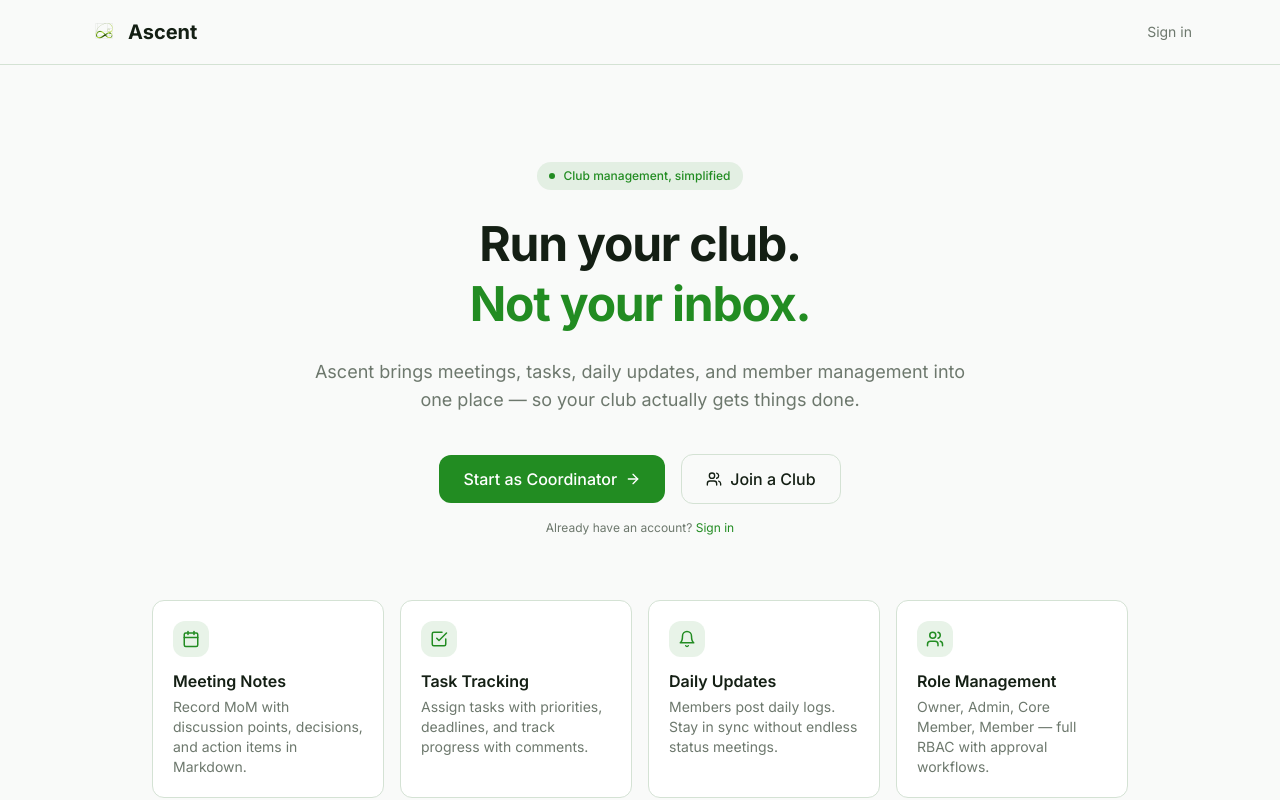
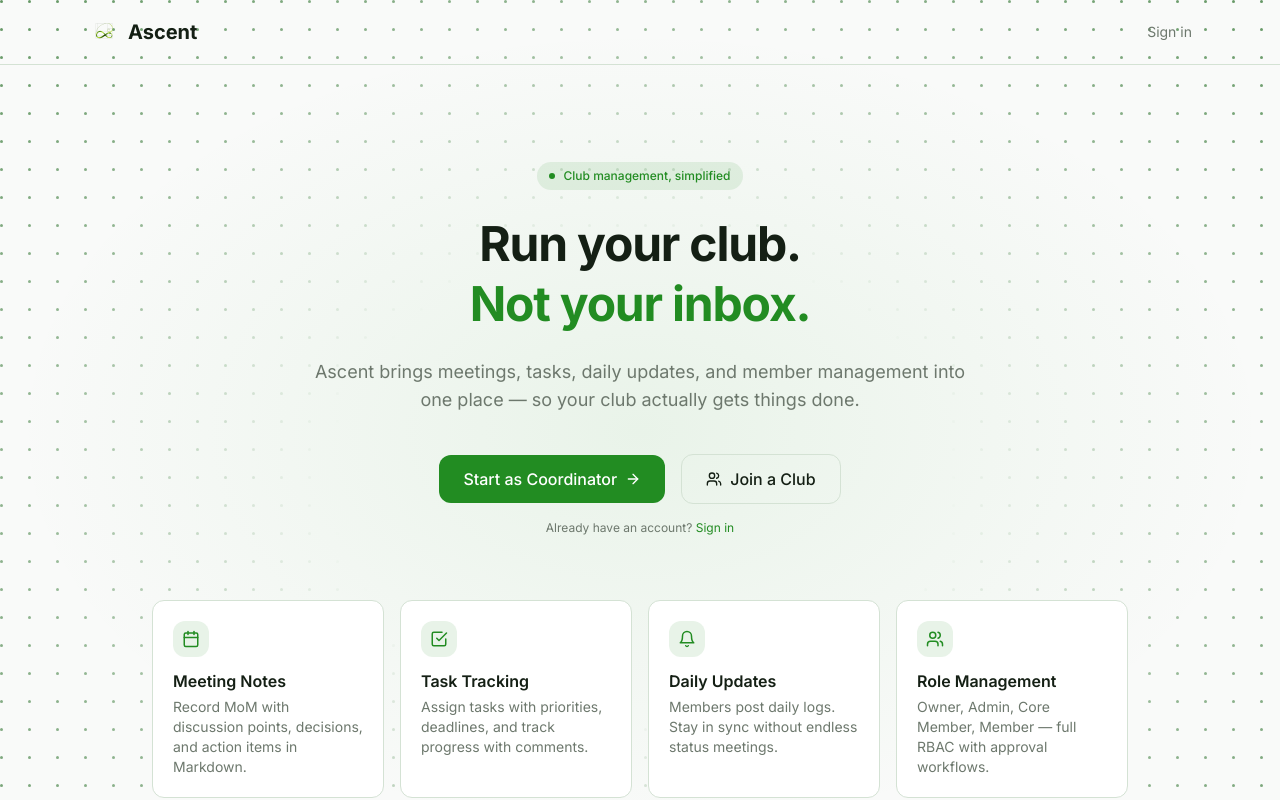
Before and after one commit to Aryan-R-18/Ascent, a Next.js app: page / in a window 1280 px wide. Shown: the top 800 px of the page. Built offline with nearby package versions, Linux system fonts and the light colour scheme.

Commit message:
Ui Landing page

```diff
--- a/src/app/globals.css
+++ b/src/app/globals.css
@@ -117,6 +117,8 @@
   body { @apply bg-background text-foreground; }
 }
 
+
+
 /* Markdown styles */
 .prose-clubsync {
   @apply text-sm leading-relaxed;
--- a/src/app/page.tsx
+++ b/src/app/page.tsx
@@ -4,9 +4,38 @@ import { Users, Calendar, CheckSquare, Bell, ArrowRight } from 'lucide-react';
 
 export default function LandingPage() {
   return (
-    <div className="min-h-screen bg-background">
+    <div className="min-h-screen bg-background relative overflow-hidden">
+
+      {/* Light-mode only: dot grid + gradient orbs */}
+      <div className="absolute inset-0 pointer-events-none dark:hidden" aria-hidden="true">
+        {/* SVG dot grid masked — dark at edges, fades to invisible at center */}
+        <svg
+          className="absolute inset-0 w-full h-full"
+          xmlns="http://www.w3.org/2000/svg"
+          style={{
+            maskImage: 'radial-gradient(ellipse 80% 80% at 50% 50%, transparent 30%, rgba(0,0,0,0.6) 60%, rgba(0,0,0,1) 100%)',
+            WebkitMaskImage: 'radial-gradient(ellipse 80% 80% at 50% 50%, transparent 30%, rgba(0,0,0,0.6) 60%, rgba(0,0,0,1) 100%)',
+          }}
+        >
+          <defs>
+            <pattern id="dot-grid" x="0" y="0" width="28" height="28" patternUnits="userSpaceOnUse">
+              <circle cx="1.5" cy="1.5" r="1.5" fill="#166416" fillOpacity="0.75" />
+            </pattern>
+          </defs>
+          <rect width="100%" height="100%" fill="url(#dot-grid)" />
+        </svg>
+
+        {/* Soft green center glow to blend the fade */}
+        <div
+          className="absolute inset-0"
+          style={{
+            background: 'radial-gradient(ellipse 70% 60% at 50% 45%, hsla(120,55%,42%,0.08) 0%, transparent 70%)',
+          }}
+        />
+      </div>
+
       {/* Nav */}
-      <nav className="border-b">
+      <nav className="border-b relative z-10">
         <div className="max-w-6xl mx-auto px-6 h-16 flex items-center justify-between">
           <div className="flex items-center gap-2">
             <Image src="/favicon.png" alt="Ascent logo" width={32} height={32} className="rounded-lg" />
@@ -19,7 +48,7 @@ export default function LandingPage() {
       </nav>
 
       {/* Hero */}
-      <section className="max-w-4xl mx-auto px-6 pt-24 pb-16 text-center">
+      <section className="relative z-10 max-w-4xl mx-auto px-6 pt-24 pb-16 text-center">
         <div className="inline-flex items-center gap-2 bg-primary/10 text-primary text-xs font-medium px-3 py-1.5 rounded-full mb-6">
           <span className="w-1.5 h-1.5 rounded-full bg-primary" />
           Club management, simplified
@@ -56,7 +85,7 @@ export default function LandingPage() {
       </section>
 
       {/* Features */}
-      <section className="max-w-5xl mx-auto px-6 pb-24">
+      <section className="relative z-10 max-w-5xl mx-auto px-6 pb-24">
         <div className="grid grid-cols-1 sm:grid-cols-2 lg:grid-cols-4 gap-4">
           {[
             { icon: Calendar, title: 'Meeting Notes', desc: 'Record MoM with discussion points, decisions, and action items in Markdown.' },
@@ -76,7 +105,7 @@ export default function LandingPage() {
       </section>
 
       {/* Footer */}
-      <footer className="border-t py-6 text-center text-xs text-muted-foreground">
+      <footer className="relative z-10 border-t py-6 text-center text-xs text-muted-foreground">
         © {new Date().getFullYear()} Ascent. Built for clubs that mean growth.
       </footer>
     </div>
```
